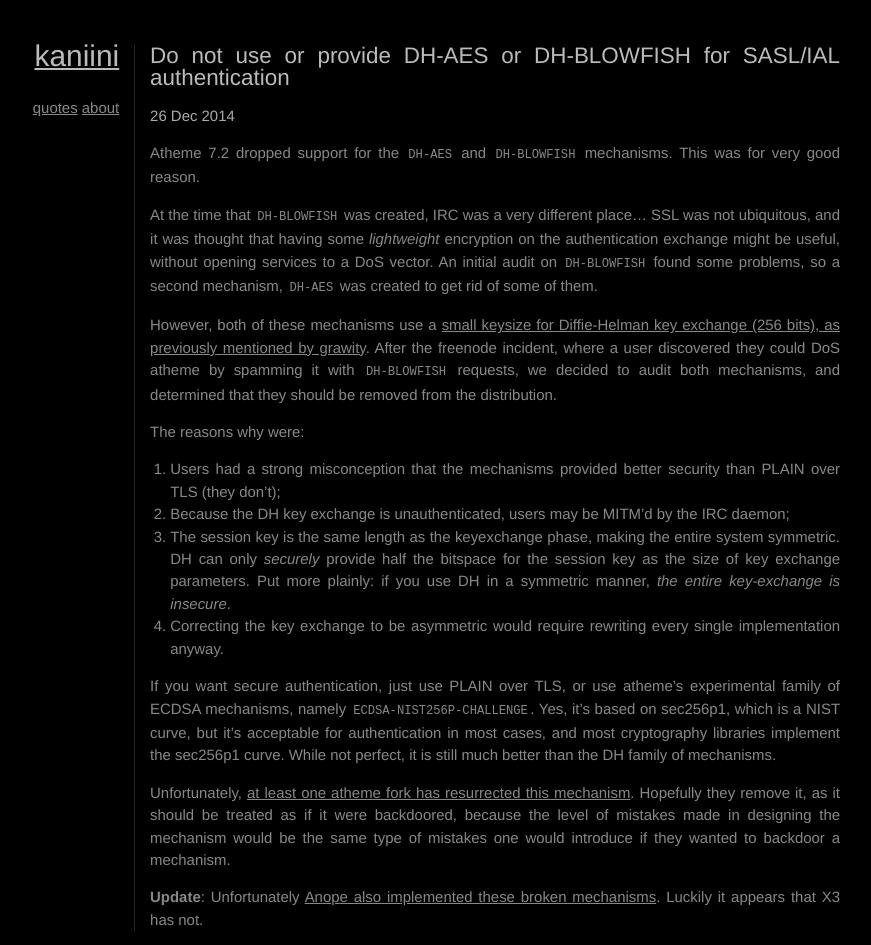
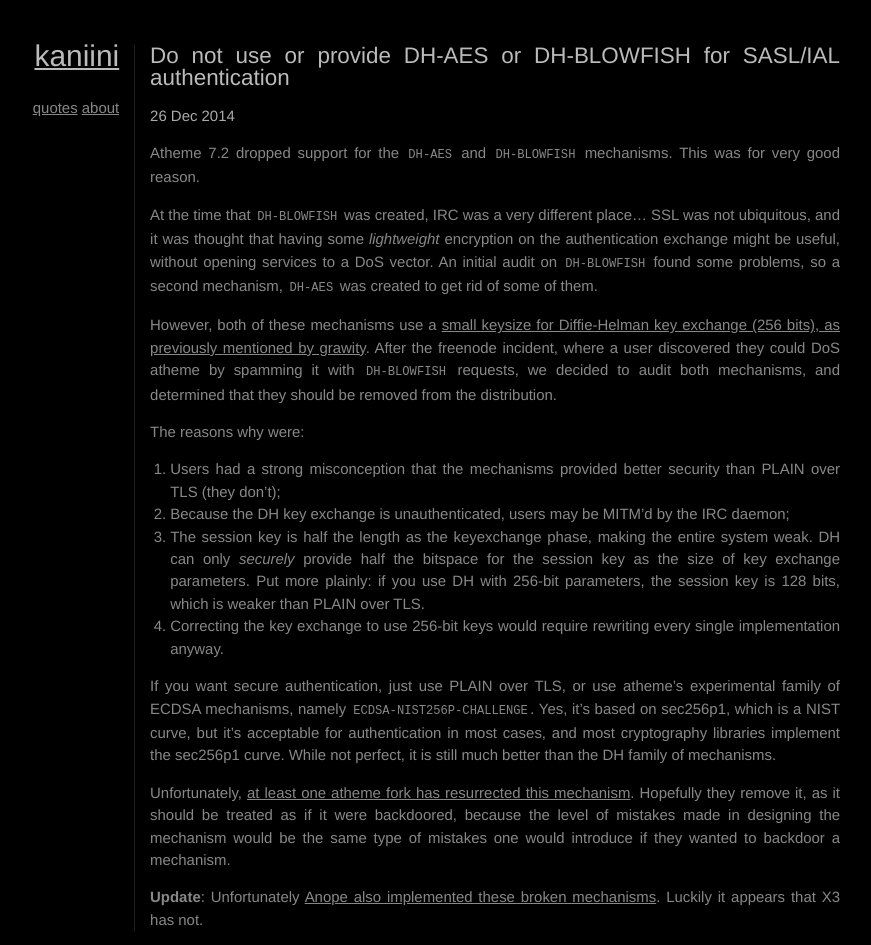
Before and after one commit to kaniini/kaniini.github.io, a Jekyll site: the page built from _posts/2014-12-26-do-not-use-DH-AES-or-DH-BLOWFISH.markdown, in a window 1280 px wide. Shown: the whole page, without its empty margins (280-1151 px from the left). Built offline with Jekyll 4.4.1, drawn with Linux system fonts in a browser that asks for light colours; Markdown is read by kramdown in place of the engine named in the settings.

Commit message:
derp.  DH- mechs aren't symmetric, just really shitty.

```diff
--- a/_posts/2014-12-26-do-not-use-DH-AES-or-DH-BLOWFISH.markdown
+++ b/_posts/2014-12-26-do-not-use-DH-AES-or-DH-BLOWFISH.markdown
@@ -19,10 +19,10 @@
 
 1. Users had a strong misconception that the mechanisms provided better security than PLAIN over TLS (they don't);
 2. Because the DH key exchange is unauthenticated, users may be MITM'd by the IRC daemon;
-3. The session key is the same length as the keyexchange phase, making the entire system symmetric.  DH can only
+3. The session key is half the length as the keyexchange phase, making the entire system weak.  DH can only
    *securely* provide half the bitspace for the session key as the size of key exchange parameters.  Put more plainly:
-   if you use DH in a symmetric manner, *the entire key-exchange is insecure*.
-4. Correcting the key exchange to be asymmetric would require rewriting every single implementation anyway.
+   if you use DH with 256-bit parameters, the session key is 128 bits, which is weaker than PLAIN over TLS.
+4. Correcting the key exchange to use 256-bit keys would require rewriting every single implementation anyway.
 
 If you want secure authentication, just use PLAIN over TLS, or use atheme's experimental family of ECDSA
 mechanisms, namely `ECDSA-NIST256P-CHALLENGE`.  Yes, it's based on sec256p1, which is a NIST curve, but it's
```
